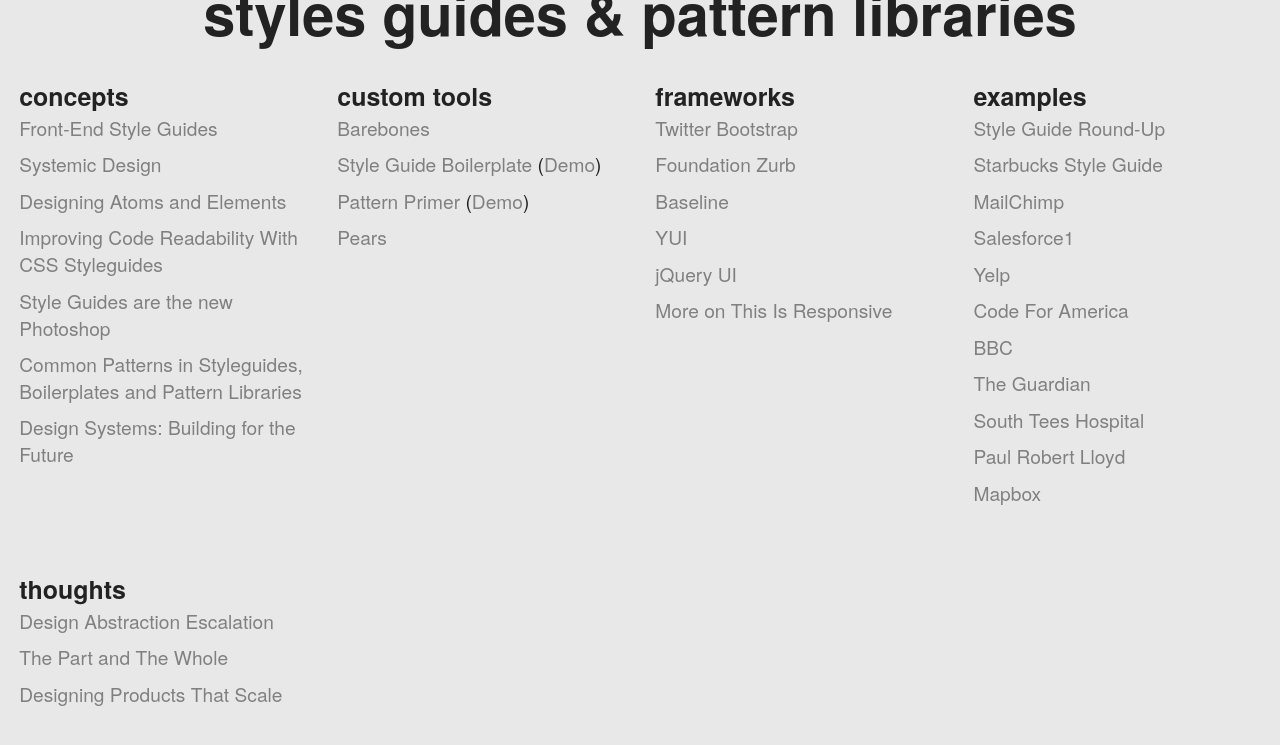
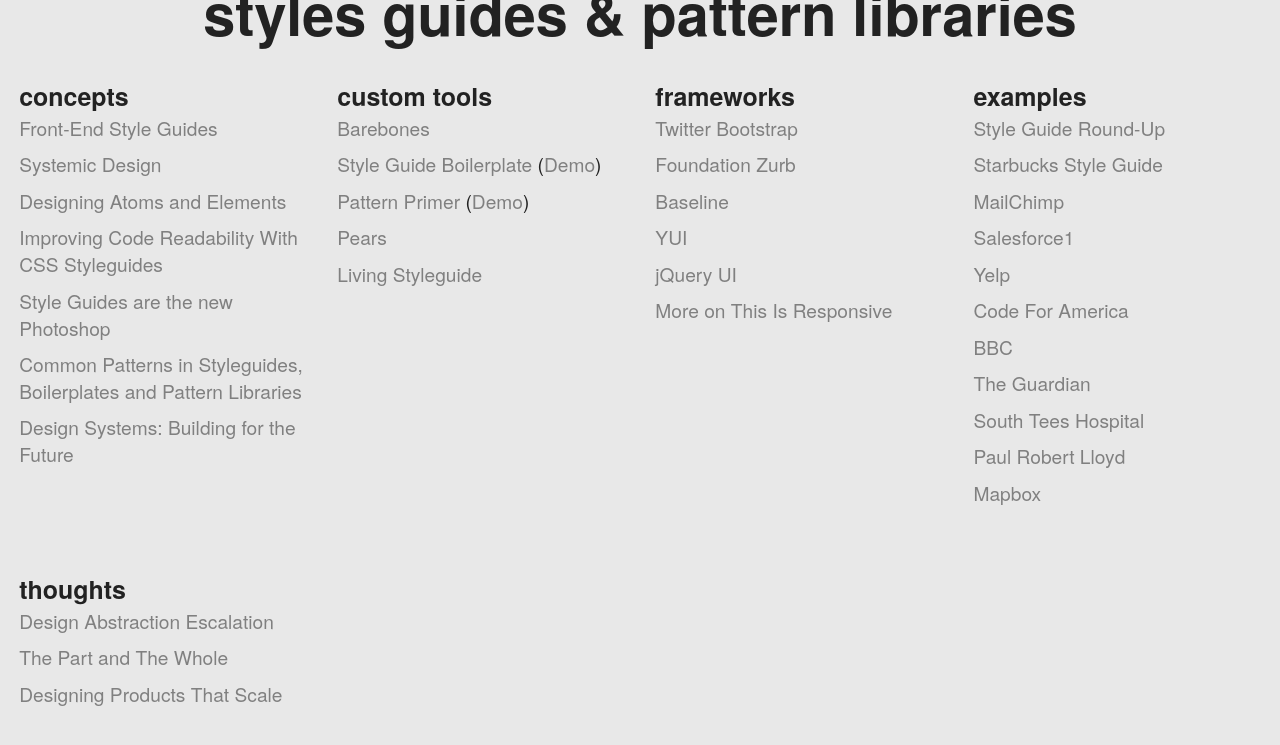
Before and after one commit to pattern-lab/website, a Jekyll site: the page built from patternlabsite/resources.html, in a window 1280 px wide and 900 px high, scrolled down 551 px. Shown: the top 745 px of the window. Built offline with Jekyll 4.4.1, drawn with Linux system fonts in a browser that asks for light colours; Markdown is read by kramdown in place of the engine named in the settings; comment, search, counter and statistics services are not loaded.

Commit message:
Added Living Styleguide

```diff
--- a/patternlabsite/resources.html
+++ b/patternlabsite/resources.html
@@ -30,6 +30,7 @@
 				<li><a href="https://github.com/bjankord/Style-Guide-Boilerplate">Style Guide Boilerplate</a> (<a href="http://www.brettjankord.com/2013/03/07/style-guide-boilerplate/">Demo</a>)</li>
 				<li><a href="https://github.com/adactio/Pattern-Primer">Pattern Primer</a> (<a href="http://patternprimer.adactio.com/">Demo</a>)</li>
 				<li><a href="http://pea.rs/">Pears</a></li>
+				<li><a href="http://livingstyleguide.org/">Living Styleguide</a></li>
 			</ul>
 		</div>
 		<div class="gi" id="frameworks">
```
